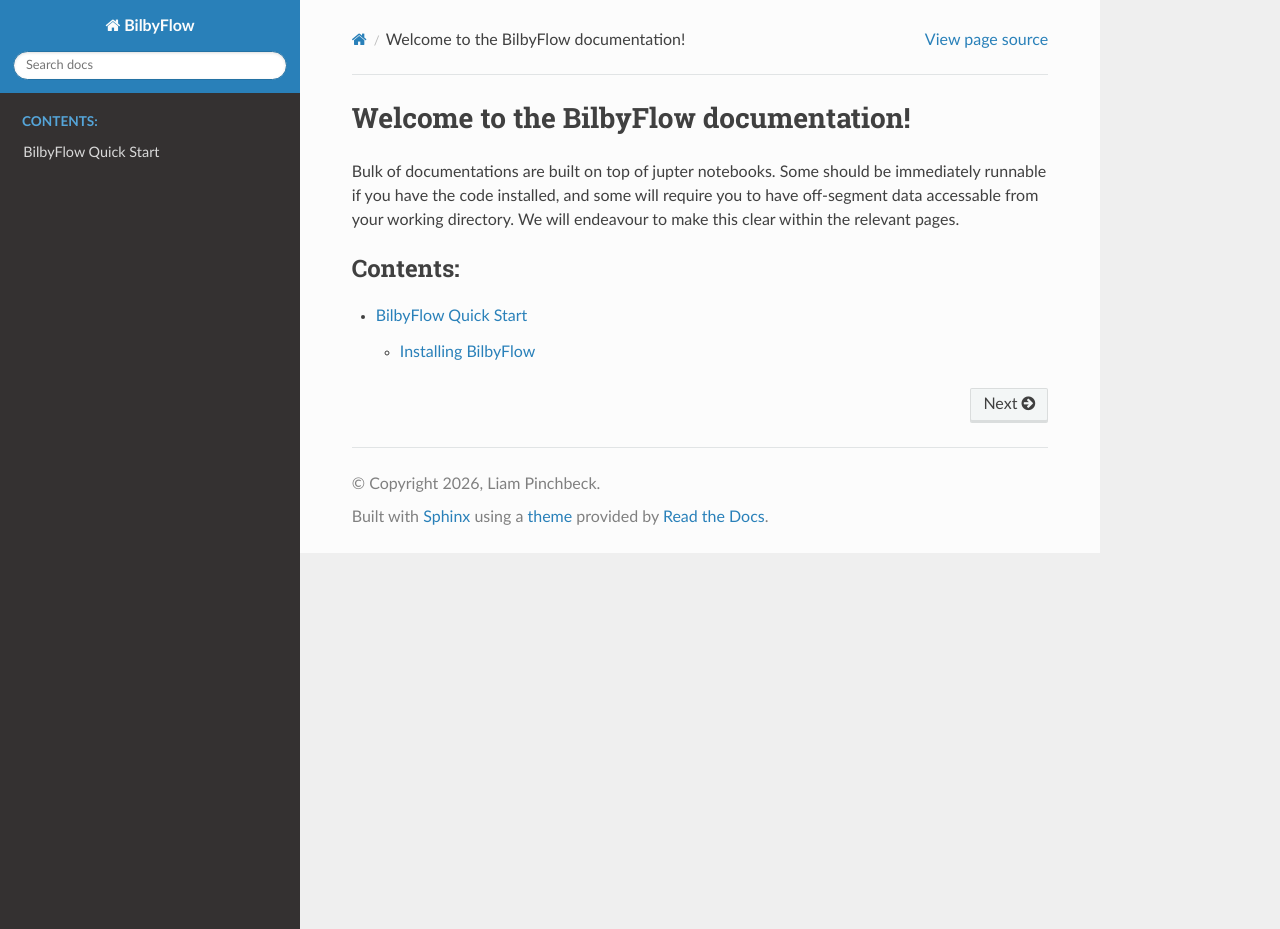
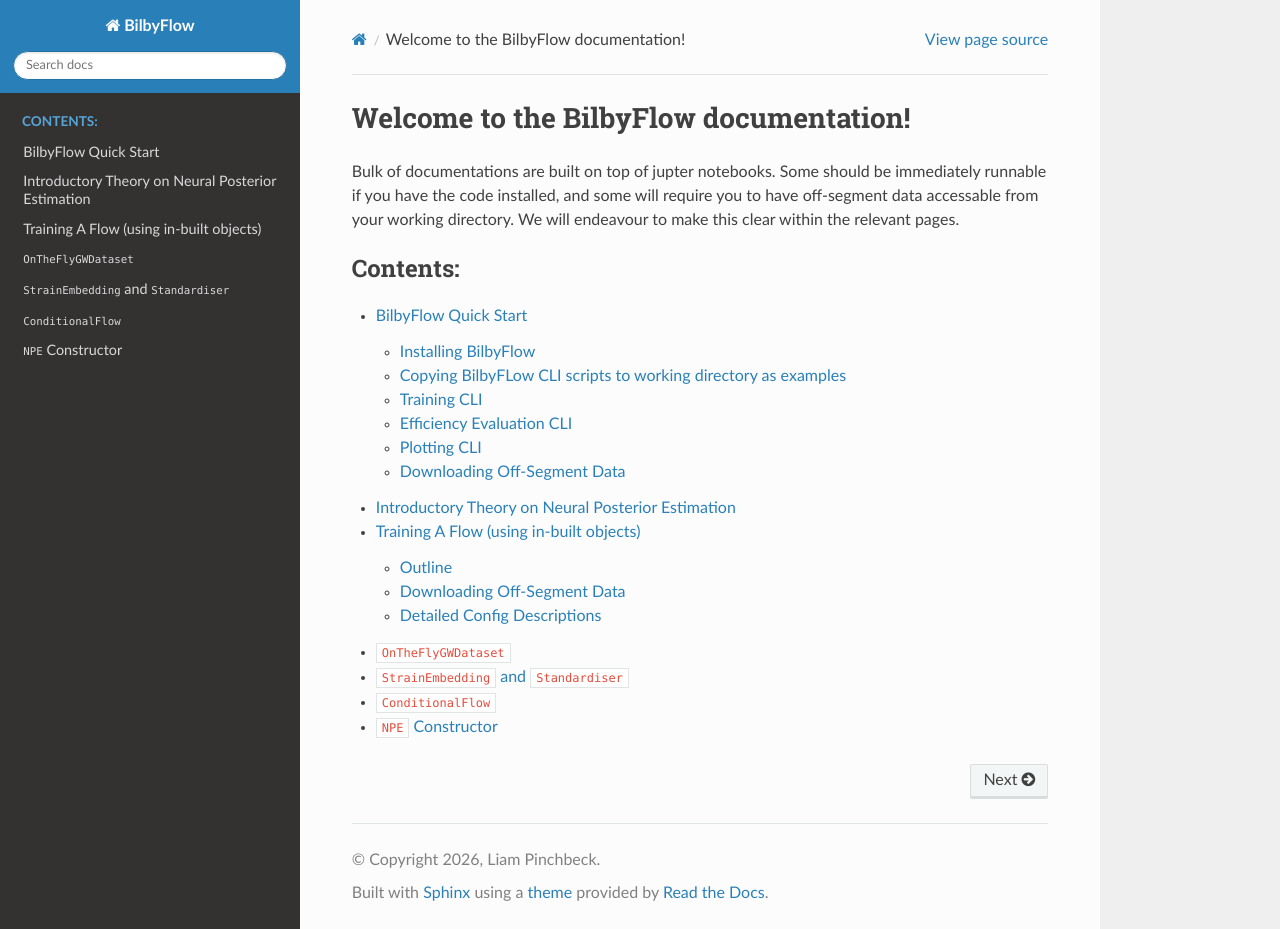
Before and after one commit to LiamCPinchbeck/BilbyFlow, a Sphinx documentation site: the page built from docs/index.rst, in a window 1280 px wide and 929 px high. Built offline with Sphinx 7.4.7 and the Read the Docs theme 3.1.0, drawn with Linux system fonts in a browser that asks for light colours.

Commit message:
Adding some to-be-filled-in-tutorials for documentation

```diff
--- a/docs/conf.py
+++ b/docs/conf.py
@@ -16,6 +16,7 @@
 
 extensions = [
     'nbsphinx',
+    'myst_parser'
 ]
 
 templates_path = ['_templates']
--- a/docs/index.rst
+++ b/docs/index.rst
@@ -17,3 +17,9 @@
    :caption: Contents:
 
    tutorials/QuickStart
+   tutorials/Introductory_Theory
+   tutorials/TrainingAFlow
+   tutorials/OnTheFlyGWDataset
+   tutorials/StrainEmbedding
+   tutorials/ConditionalFlow
+   tutorials/NPE
```
Also changed, not shown: docs/tutorials/Introductory_Theory.md (added, +4 -0 lines), docs/tutorials/ConditionalFlow.ipynb (added), docs/tutorials/NPE.ipynb (added), docs/tutorials/OnTheFlyGWDataset.ipynb (added), docs/tutorials/QuickStart.ipynb, docs/tutorials/StrainEmbedding.ipynb (added), docs/tutorials/TrainingAFlow.ipynb (added).
